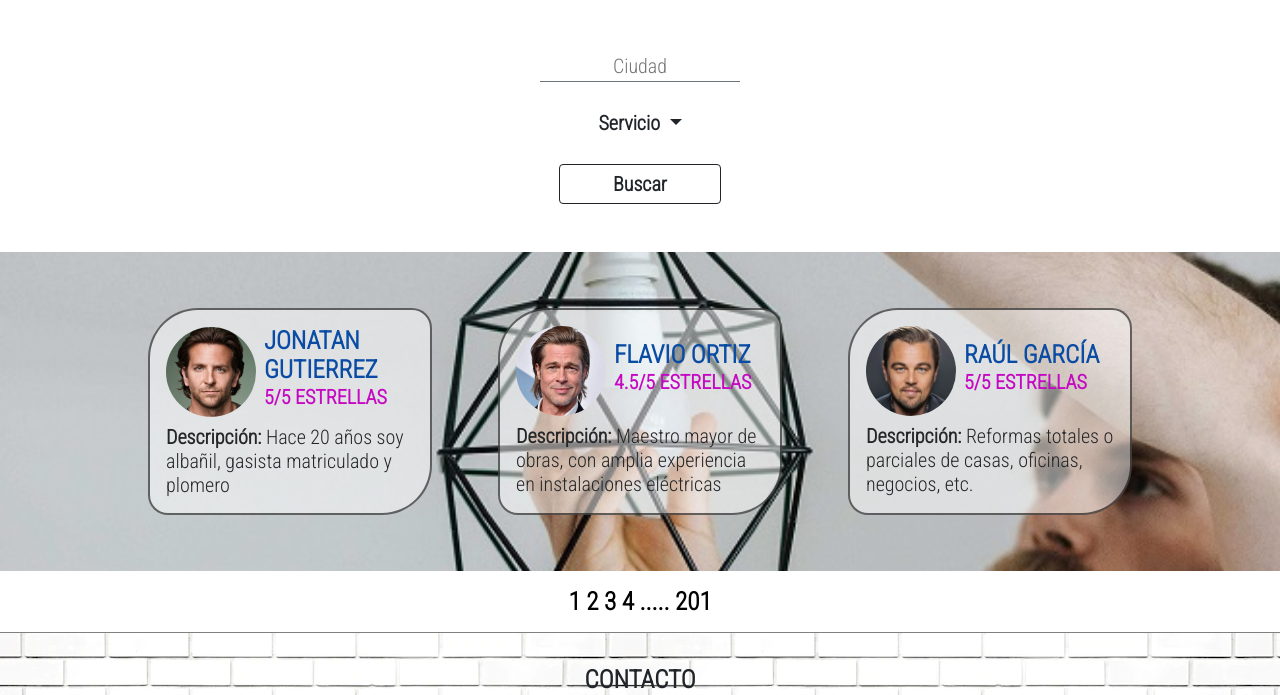
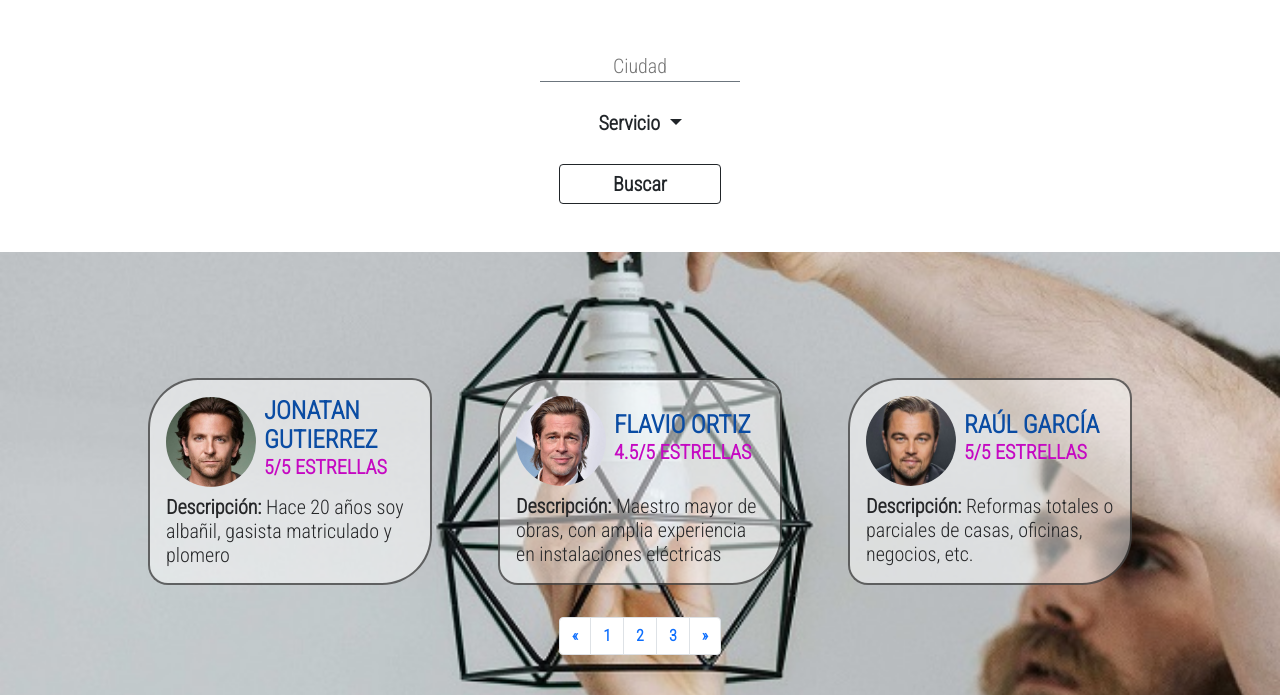
Before and after one commit to antotenaglia/proyecto-coderhouse, a website: page paginas/servicios.html in a window 1280 px wide. Shown: the part 257-952 px from the top of the page. Drawn offline with nearby package versions, Linux system fonts and the light colour scheme.

Commit message:
Proyecto Final

```diff
--- a/SCSS/components/_servicios.scss
+++ b/SCSS/components/_servicios.scss
@@ -9,7 +9,11 @@
 .rating {
     background-image: url(../imagenes/servicios.jpg);
     @extend %background-propiedades;
-    @include grid (300px, repeat(3,1fr), auto, auto);
+
+    &Class {
+        @include grid (300px, repeat(3,1fr), auto, auto);
+        padding-top: 70px;
+    }
 
     &Box {
         background-color:rgba(255,255,255,0.5);
@@ -47,8 +51,6 @@
     }
 }
 
-.numPag {
-    font-size: $fuente-mediana;
-    color: map-get($color-letra, principal);
+.pagination {
     font-weight: bold;
 }
--- a/SCSS/mediaqueries/_servicios.scss
+++ b/SCSS/mediaqueries/_servicios.scss
@@ -1,14 +1,12 @@
 @media only screen and (min-width: 910px) {
-    .rating {
+    .ratingClass {
         grid-template-columns: repeat(3,300px);
         grid-template-rows: auto;
-        padding-top: 50px;
-        padding-bottom: 50px;
     }
 }
 
 @media only screen and (min-width: 1024px) {
-    .rating {
+    .ratingClass {
         grid-column-gap: 50px;
     }
 }
--- a/paginas/servicios.html
+++ b/paginas/servicios.html
@@ -75,6 +75,7 @@
             </form>
         </section>
         <section class="rating px-1 py-5">
+            <div class="ratingClass">
                 <div class="ratingBox p-3 m-2" data-aos="zoom-in">
                     <div class="ratingSub1">
                         <div>
@@ -111,9 +112,26 @@
                     </div>
                     <p class="ratingDesc pt-2"><span>Descripción:</span> Reformas totales o parciales  de casas, oficinas, negocios, etc.</p>
                 </div>
-        </section>
-        <section class="numPag text-center p-3">
-            <p>1 2 3 4 ..... 201</p>
+            </div>
+            <div>
+                <nav aria-label="Page navigation example">
+                    <ul class="pagination justify-content-center pt-4">
+                        <li class="page-item">
+                            <a class="page-link" href="#" aria-label="Previous">
+                                <span aria-hidden="true">&laquo;</span>
+                            </a>
+                        </li>
+                        <li class="page-item"><a class="page-link" href="#">1</a></li>
+                        <li class="page-item"><a class="page-link" href="#">2</a></li>
+                        <li class="page-item"><a class="page-link" href="#">3</a></li>
+                        <li class="page-item">
+                            <a class="page-link" href="#" aria-label="Next">
+                                <span aria-hidden="true">&raquo;</span>
+                            </a>
+                        </li>
+                    </ul>
+                </nav>
+            </div>
         </section>
     </main>
     <footer class="footer p-3">
```
Also changed, not shown: css/main.css. Lines whose indentation alone changed are shown as unchanged.
